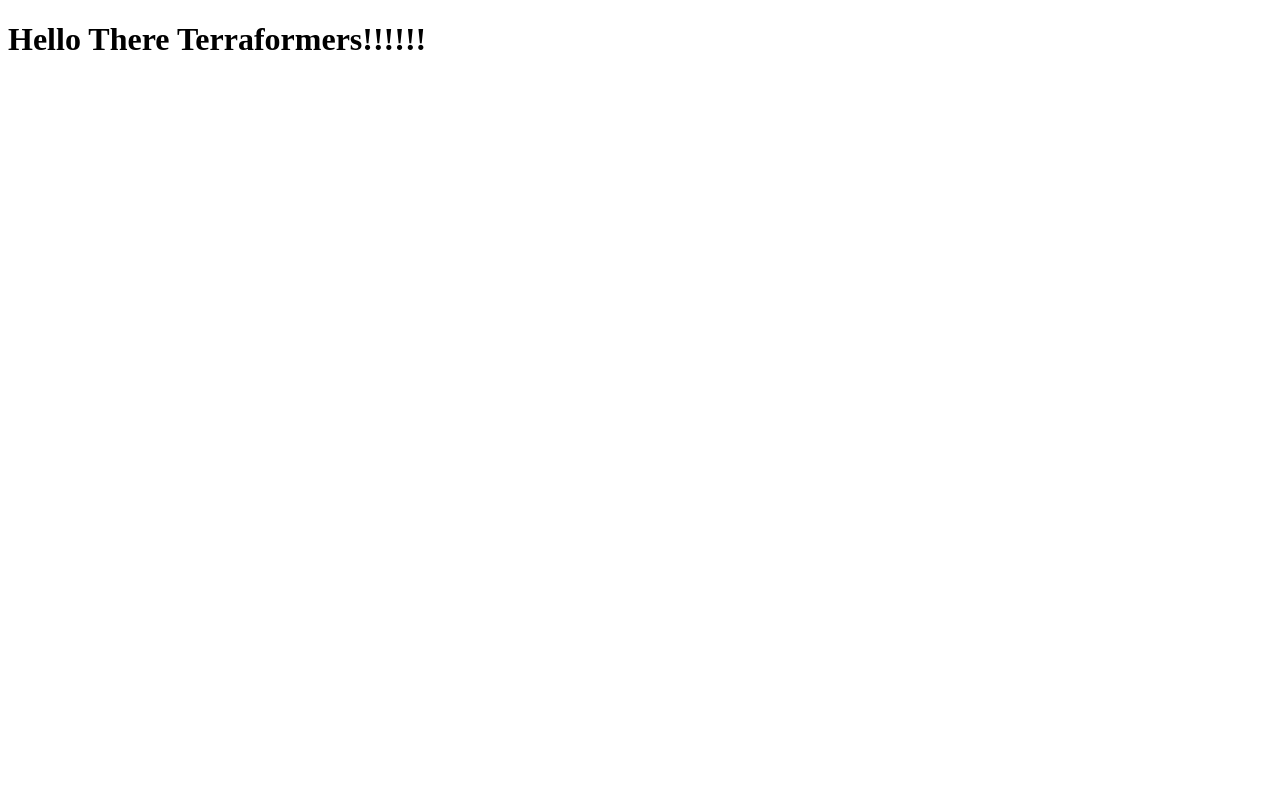
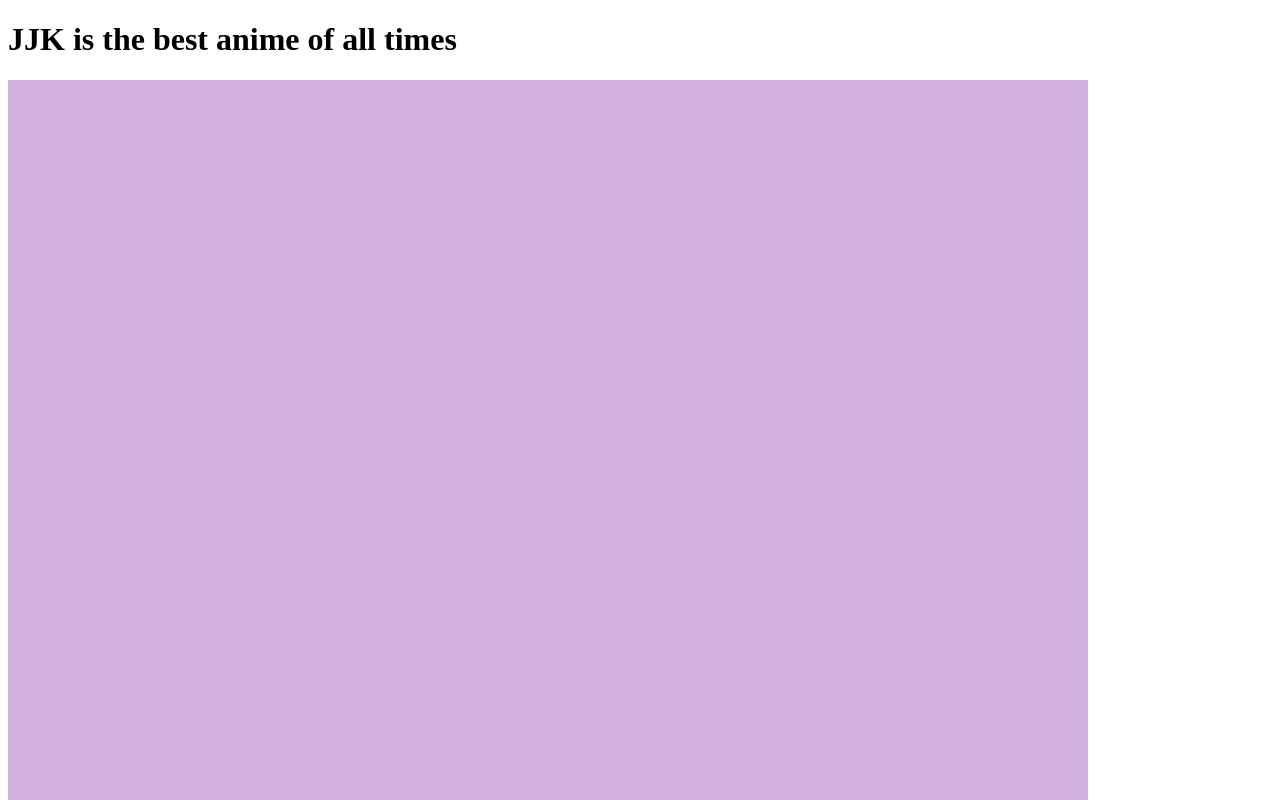
Before and after one commit to gogo-bee/terraform-beginner-bootcamp-2023, a plain HTML site: page public/index.html in a window 1280 px wide. Shown: the top 800 px of the page. Drawn offline with Linux system fonts and the light colour scheme.

Commit message:
#37 upload assets using a for_each (#38)

```diff
--- a/public/index.html
+++ b/public/index.html
@@ -3,9 +3,11 @@
 <head>
     <meta charset="UTF-8">
     <meta name="viewport" content="width=device-width, initial-scale=1.0">
-    <title>Hello Terraformers</title>
+    <title>Jutjutsu Kaisen</title>
 </head>
 <body>
-    <h1>Hello There Terraformers!!!!!!</h1>
+    <h1>JJK is the best anime of all times</h1>
+    <img src="/assets/jujutsu-kaisen.jpg" />
+    <img src="/assets/jjk.png" />
 </body>
 </html>
```
Also changed, not shown: public/assets/jjk.png (added), public/assets/jujutsu-kaisen.jpg (added), 6 other files.
